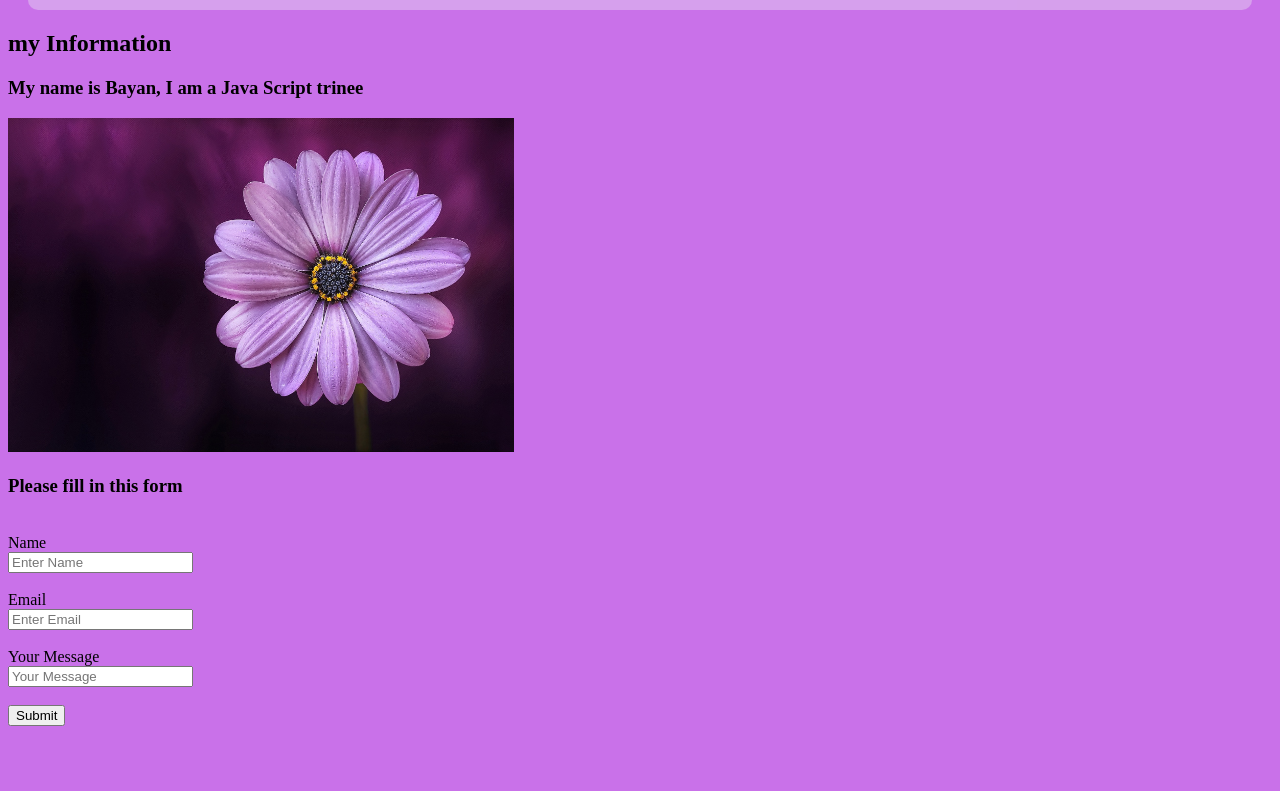
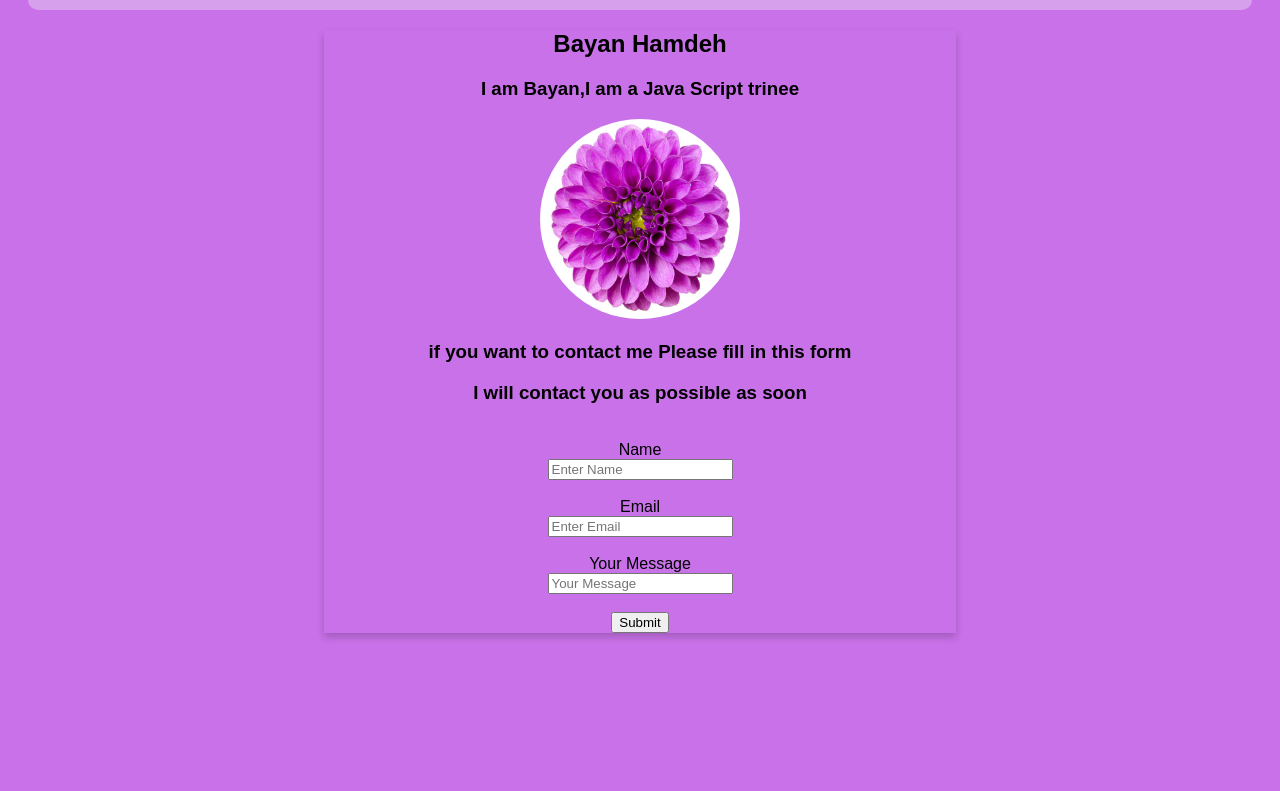
Before and after one commit to BayanHamdeh/todo-project, a plain HTML site: page about.html in a window 1280 px wide. Shown: the part 140-931 px from the top of the page. Drawn offline with Linux system fonts and the light colour scheme.

Commit message:
CSS Changes

```diff
--- a/about.html
+++ b/about.html
@@ -94,6 +94,21 @@ footer
     margin-top: 240px;
     opacity: 0.8;
 }
+.profile
+{
+  box-shadow: 0 4px 8px 0 rgba(0, 0, 0, 0.2);
+  width: 50%;
+  margin: auto;
+  text-align: center;
+  font-family: arial;
+  text-decoration:azure;
+}
+.img
+{
+    border-radius: 50%;
+
+
+}
 
     </style>
 </head>
@@ -105,21 +120,23 @@ footer
               <nav>
                  <ul>
                  <li> <a href="index.html"> Home </a> </li>
-                 <li> <a href="about.html">Aabout </a> </li>
+                 <li> <a href="about.html">Aabout us</a> </li>
                  </ul>
               </nav>
     </header>
 
     <main>
+        <div class="profile">
          <section>
-            <h2>my Information</h2>
-            <h3>My name is Bayan, I am a Java Script trinee</h3>
-            <img src="./pexels-pixabay-36753.jpg" alt="" height="25%" width="40%" >
+            <h2>Bayan Hamdeh</h2>
+            <h3>I am Bayan,I am a Java Script trinee</h3>
+            <img src="./istockphoto.jpg" alt="" height="200px" width="200px" class="img" >
           </section>
 
           <section>
             <form action="" method="post" target="_self">
-                <h3>Please fill in this form</h3><br>
+                <h3>if you want to contact me Please fill in this form</h3>
+                <h3>I will contact you as possible as soon</h3><br>
                  Name <br> <input type="text" name="name" required placeholder="Enter Name"> <br> <br>
                  Email <br> <input type="email" name="email" required placeholder="Enter Email"> <br> <br>
                  Your Message <br><input type="text"  name=" Message" id="" required placeholder="Your Message"> <br><br>
@@ -127,8 +144,8 @@ footer
 
             </form>
           </section>
+        </div>
     </main>
-</body>
 
     <footer class="footer">
         <div>
@@ -140,4 +157,7 @@ footer
         &copy;2023 copyright
         </div>
     </footer>
+</body>
+
+
 </html>
```
Also changed, not shown: index.html (+15 -4 lines), istockphoto.jpg (added), pexels-pixabay-36753.jpg (deleted). Lines whose indentation alone changed are shown as unchanged.
